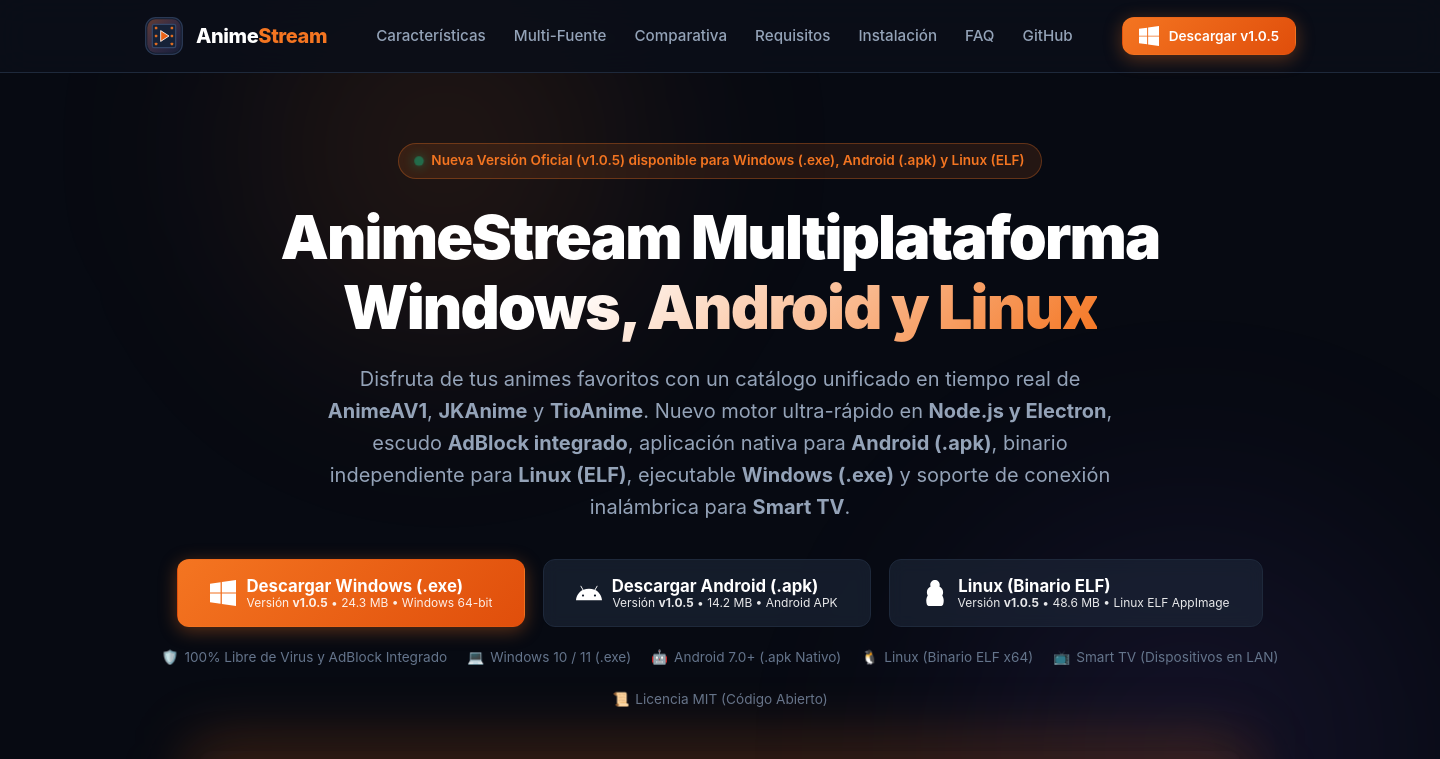
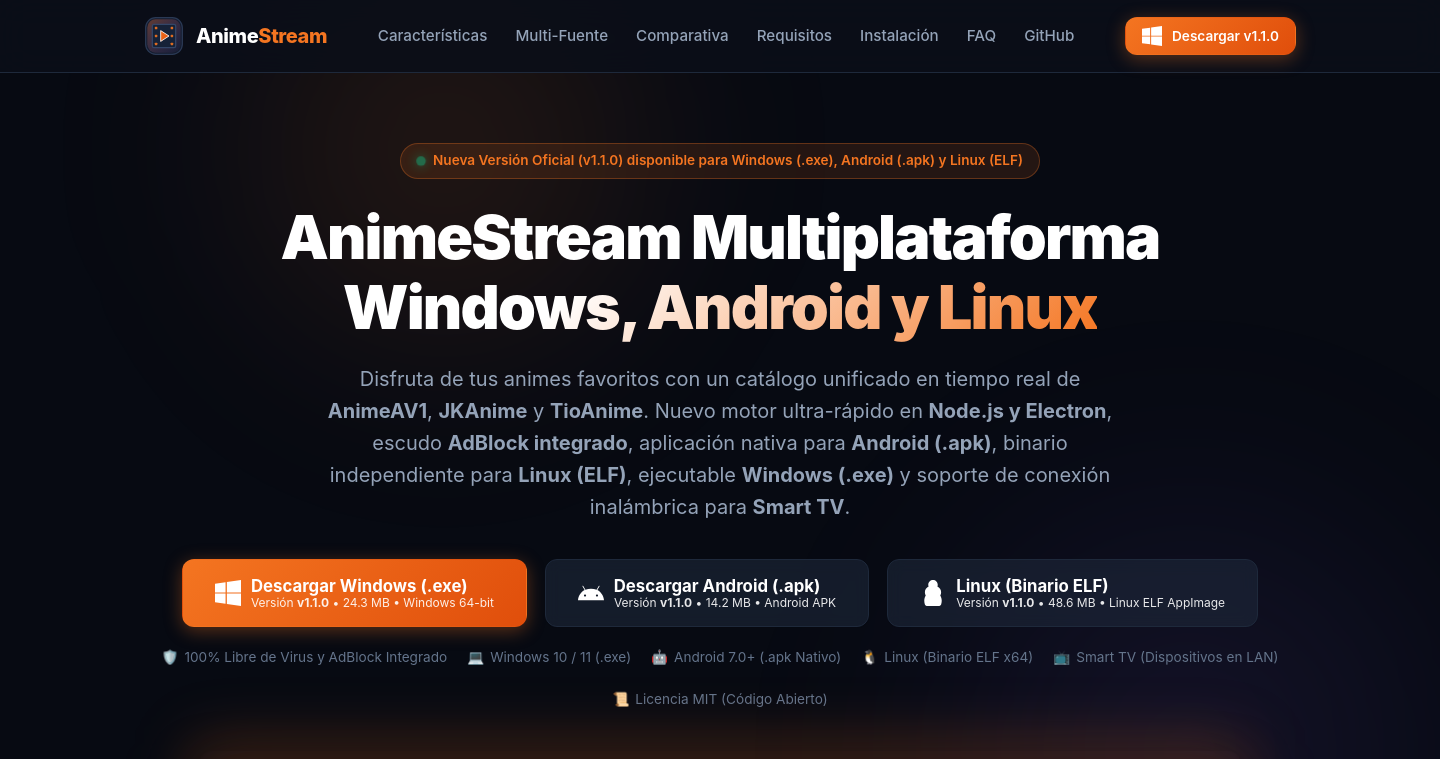
Before and after one commit to deniselit008/AnimeStream, an Electron app: page website/index.html in a window 1440 px wide. Shown: the top 759 px of the page. Drawn offline with Linux system fonts and the light colour scheme; no server answers.

Commit message:
Actualizar version oficial a 1.1.0 (Windows .exe, Linux ELF, Android .apk)

```diff
--- a/package.json
+++ b/package.json
@@ -1,6 +1,6 @@
 {
   "name": "animestream-node",
-  "version": "4.0.0",
+  "version": "1.1.0",
   "description": "AnimeStream - Agregador y Reproductor de Anime en Tiempo Real en Node.js y Electron",
   "main": "electron/main.js",
   "scripts": {
--- a/website/index.html
+++ b/website/index.html
@@ -54,7 +54,7 @@
         "price": "0",
         "priceCurrency": "USD"
       },
-      "softwareVersion": "1.0.5",
+      "softwareVersion": "1.1.0",
       "fileSize": "24.3 MB",
       "downloadUrl": "https://github.com/deniselit008/AnimeStream/releases/latest",
       "featureList": [
@@ -203,7 +203,7 @@
           <svg class="btn-icon" viewBox="0 0 24 24" aria-hidden="true">
             <path fill="currentColor" d="M0 3.449L9.75 2.1v9.451H0V3.449zm10.949-1.551L24 0v11.551H10.949V1.898zM0 12.45h9.75v9.451L0 20.551V12.45zm10.949 0H24V24l-13.051-1.898V12.45z"/>
           </svg>
-          <span>Descargar <span class="js-version-tag">v1.0.5</span></span>
+          <span>Descargar <span class="js-version-tag">v1.1.0</span></span>
         </a>
 
         <!-- Botón de menú para móviles -->
@@ -229,7 +229,7 @@
         <!-- Píldora de novedad / versión destacada -->
         <div class="hero-pill">
           <span class="hero-pill-dot" aria-hidden="true"></span>
-          <span>Nueva Versión Oficial (<span class="js-version-tag">v1.0.5</span>) disponible para Windows (.exe), Android (.apk) y Linux (ELF)</span>
+          <span>Nueva Versión Oficial (<span class="js-version-tag">v1.1.0</span>) disponible para Windows (.exe), Android (.apk) y Linux (ELF)</span>
         </div>
 
         <!-- H1 Principal único optimizado para SEO -->
@@ -258,7 +258,7 @@
             </svg>
             <div class="download-btn-content">
               <span class="download-btn-main">Descargar Windows (.exe)</span>
-              <span class="download-btn-sub">Versión <span class="js-version-tag">v1.0.5</span> • <span class="js-file-size-win">~24.3 MB</span></span>
+              <span class="download-btn-sub">Versión <span class="js-version-tag">v1.1.0</span> • <span class="js-file-size-win">~24.3 MB</span></span>
             </div>
           </a>
 
@@ -725,7 +725,7 @@
               <p>
                 Haz clic en el botón de descarga para obtener la última versión oficial directamente desde los servidores seguros de GitHub Releases.
               </p>
-              <a href="#descargar" class="btn btn-primary btn-sm js-download-btn">Descargar AnimeStream.exe (<span class="js-version-tag">v1.0.5</span>)</a>
+              <a href="#descargar" class="btn btn-primary btn-sm js-download-btn">Descargar AnimeStream.exe (<span class="js-version-tag">v1.1.0</span>)</a>
             </div>
           </article>
 
@@ -806,7 +806,7 @@
           <!-- Metadatos de la versión detectada dinámicamente -->
           <div class="download-release-meta">
             <div class="meta-pill">
-              Última versión: <strong class="js-version-tag">v1.0.5</strong>
+              Última versión: <strong class="js-version-tag">v1.1.0</strong>
             </div>
             <div class="meta-pill">
               Fecha de publicación: <strong class="js-release-date">Noviembre 2026</strong>
--- a/website/js/download.js
+++ b/website/js/download.js
@@ -16,30 +16,30 @@
   const GITHUB_CONFIG = {
     owner: 'deniselit008',
     repo: 'AnimeStream',
-    fallbackVersion: '1.0.5',
-    storageKey: 'animestream_release_cache_v3',
+    fallbackVersion: '1.1.0',
+    storageKey: 'animestream_release_cache_v4',
     fallbackReleaseUrl: 'https://github.com/deniselit008/AnimeStream/releases/latest',
     fallbackZipUrl: 'https://github.com/deniselit008/AnimeStream/archive/refs/heads/main.zip',
     platforms: {
       windows: {
         ext: '.exe',
-        defaultName: 'AnimeStream.1.0.5.exe',
+        defaultName: 'AnimeStream.1.1.0.exe',
         fallbackSize: '24.3 MB',
-        fallbackUrl: 'https://github.com/deniselit008/AnimeStream/releases/download/v1.0.5/AnimeStream.1.0.5.exe',
+        fallbackUrl: 'https://github.com/deniselit008/AnimeStream/releases/download/v1.1.0/AnimeStream.1.1.0.exe',
         systemLabel: 'Windows 10 / 11 (64-bit)'
       },
       android: {
         ext: '.apk',
         defaultName: 'AnimeStream.apk',
         fallbackSize: '14.2 MB',
-        fallbackUrl: 'https://github.com/deniselit008/AnimeStream/releases/download/v1.0.5/AnimeStream.apk',
+        fallbackUrl: 'https://github.com/deniselit008/AnimeStream/releases/download/v1.1.0/AnimeStream.apk',
         systemLabel: 'Android 7.0+ (Móvil, Tablet & TV)'
       },
       linux: {
         ext: '.AppImage',
-        defaultName: 'AnimeStream-1.0.5.AppImage',
+        defaultName: 'AnimeStream-1.1.0.AppImage',
         fallbackSize: '48.6 MB',
-        fallbackUrl: 'https://github.com/deniselit008/AnimeStream/releases/download/v1.0.5/AnimeStream-1.0.5.AppImage',
+        fallbackUrl: 'https://github.com/deniselit008/AnimeStream/releases/download/v1.1.0/AnimeStream-1.1.0.AppImage',
         systemLabel: 'Linux x64 (Binario ELF AppImage)'
       }
     }
```
Also changed, not shown: .github/workflows/build-all-platforms.yml, 1 other file.
